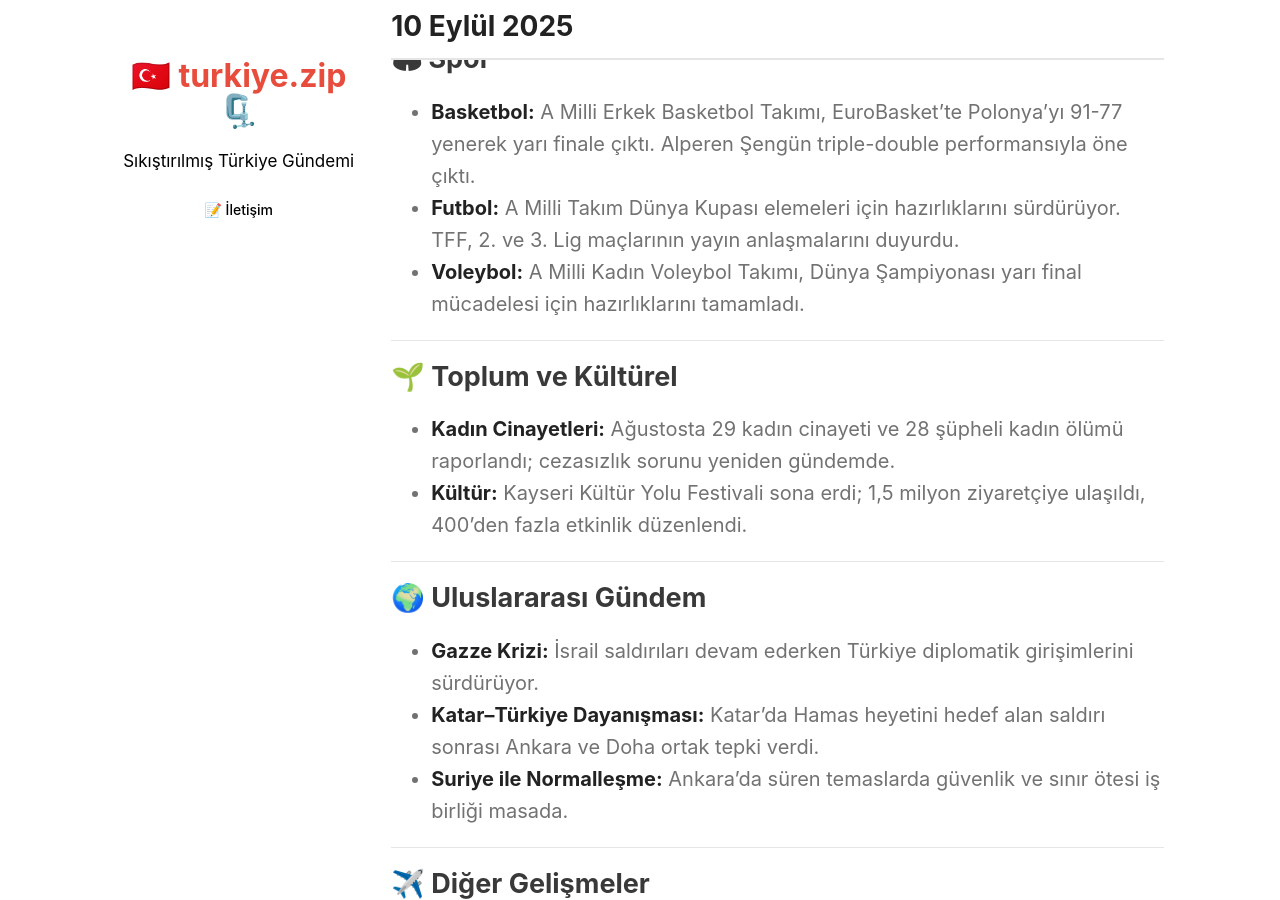
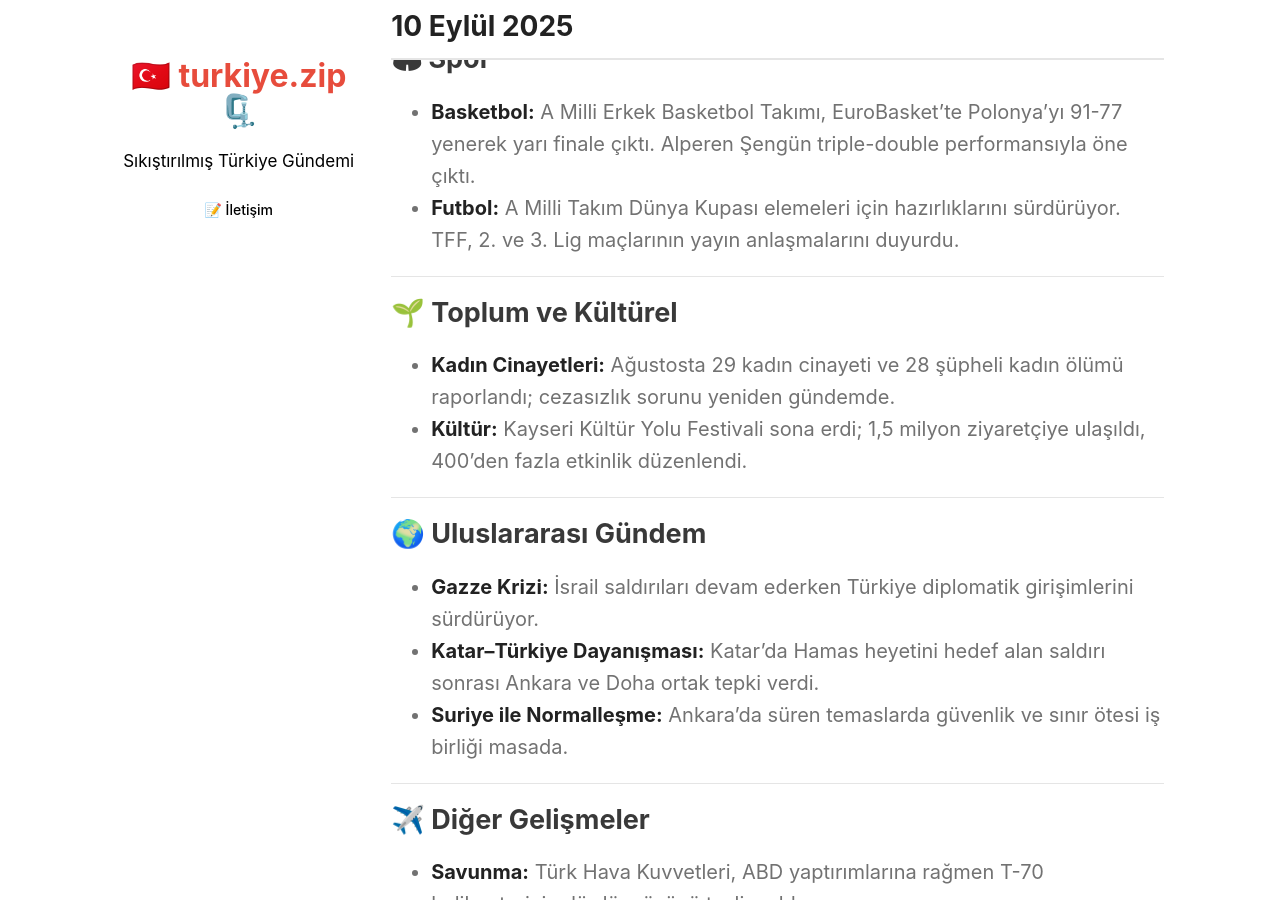
Before and after one commit to armish/turkiye.zip, a Jekyll site: the page built from _posts/2025-09-10-turkiye-gundemi.md, in a window 1280 px wide and 900 px high, scrolled down 1261 px. Built offline with Jekyll 4.4.1, drawn with Linux system fonts in a browser that asks for light colours.

Commit message:
2025-09-10: Remove misdated voleyball match mention

```diff
--- a/_posts/2025-09-10-turkiye-gundemi.md
+++ b/_posts/2025-09-10-turkiye-gundemi.md
@@ -32,7 +32,6 @@ title: "10 Eylül 2025"
 
 * **Basketbol:** A Milli Erkek Basketbol Takımı, EuroBasket’te Polonya’yı 91-77 yenerek yarı finale çıktı. Alperen Şengün triple-double performansıyla öne çıktı.
 * **Futbol:** A Milli Takım Dünya Kupası elemeleri için hazırlıklarını sürdürüyor. TFF, 2. ve 3. Lig maçlarının yayın anlaşmalarını duyurdu.
-* **Voleybol:** A Milli Kadın Voleybol Takımı, Dünya Şampiyonası yarı final mücadelesi için hazırlıklarını tamamladı.
 
 ---
 
```
